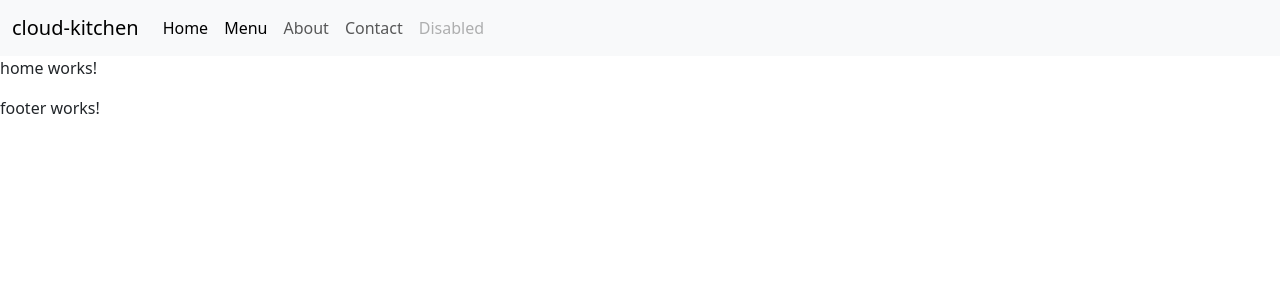
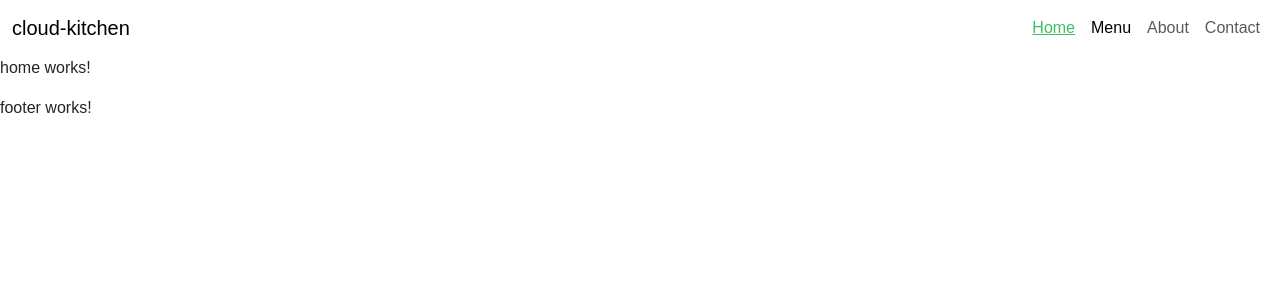
Before and after one commit to MikeChamp4/cloud-kitchen, an Angular app: page / in a window 1280 px wide. Shown: the top 300 px of the page. Built offline with nearby package versions, Linux system fonts and the light colour scheme.

Commit message:
navbar finished

```diff
--- a/src/app/sharepage/navbar/navbar.component.css
+++ b/src/app/sharepage/navbar/navbar.component.css
@@ -0,0 +1,8 @@
+.navbar-light .navbar-nav .nav-link.active-link{
+  color: var(--secondary-color);
+}
+
+.navbar-light .navbar-nav .nav-link.active-link{
+  color: var(--primary-color);
+  text-decoration: underline ;
+}
--- a/src/app/sharepage/navbar/navbar.component.html
+++ b/src/app/sharepage/navbar/navbar.component.html
@@ -1,13 +1,13 @@
-<nav class="navbar navbar-expand-lg navbar-light bg-light">
+<nav class="navbar navbar-expand-lg navbar-light ">
   <div class="container-fluid">
     <a class="navbar-brand" routerLink="">cloud-kitchen</a>
     <button class="navbar-toggler" type="button" data-bs-toggle="collapse" data-bs-target="#navbarNav" aria-controls="navbarNav" aria-expanded="false" aria-label="Toggle navigation">
       <span class="navbar-toggler-icon"></span>
     </button>
     <div class="collapse navbar-collapse" id="navbarNav">
-      <ul class="navbar-nav">
+      <ul class="navbar-nav ms-auto">
         <li class="nav-item">
-          <a class="nav-link active" routerLink="" routerLinkActive="active-link">Home</a>
+          <a class="nav-link active" routerLink="" routerLinkActive="active-link" [routerLinkActiveOptions]="{exact:true}">Home</a>
         </li>
         <li class="nav-item">
           <a class="nav-link active" routerLink="menu" routerLinkActive="active-link">Menu</a>
@@ -18,9 +18,6 @@
         <li class="nav-item">
           <a class="nav-link" routerLink="contact" routerLinkActive="active-link">Contact</a>
         </li>
-        <li class="nav-item">
-          <a class="nav-link disabled" href="#" tabindex="-1" aria-disabled="true">Disabled</a>
-        </li>
       </ul>
     </div>
   </div>
--- a/src/styles.css
+++ b/src/styles.css
@@ -1 +1,15 @@
 /* You can add global styles to this file, and also import other style files */
+*
+{
+  padding: 0;
+  maring: 0;
+}
+
+:root{
+  --primary-color: #3FC060;
+  --secondary-color: #162328;
+}
+
+body {
+  font-family: Arial, Helvetica, sans-serif;
+}
```
